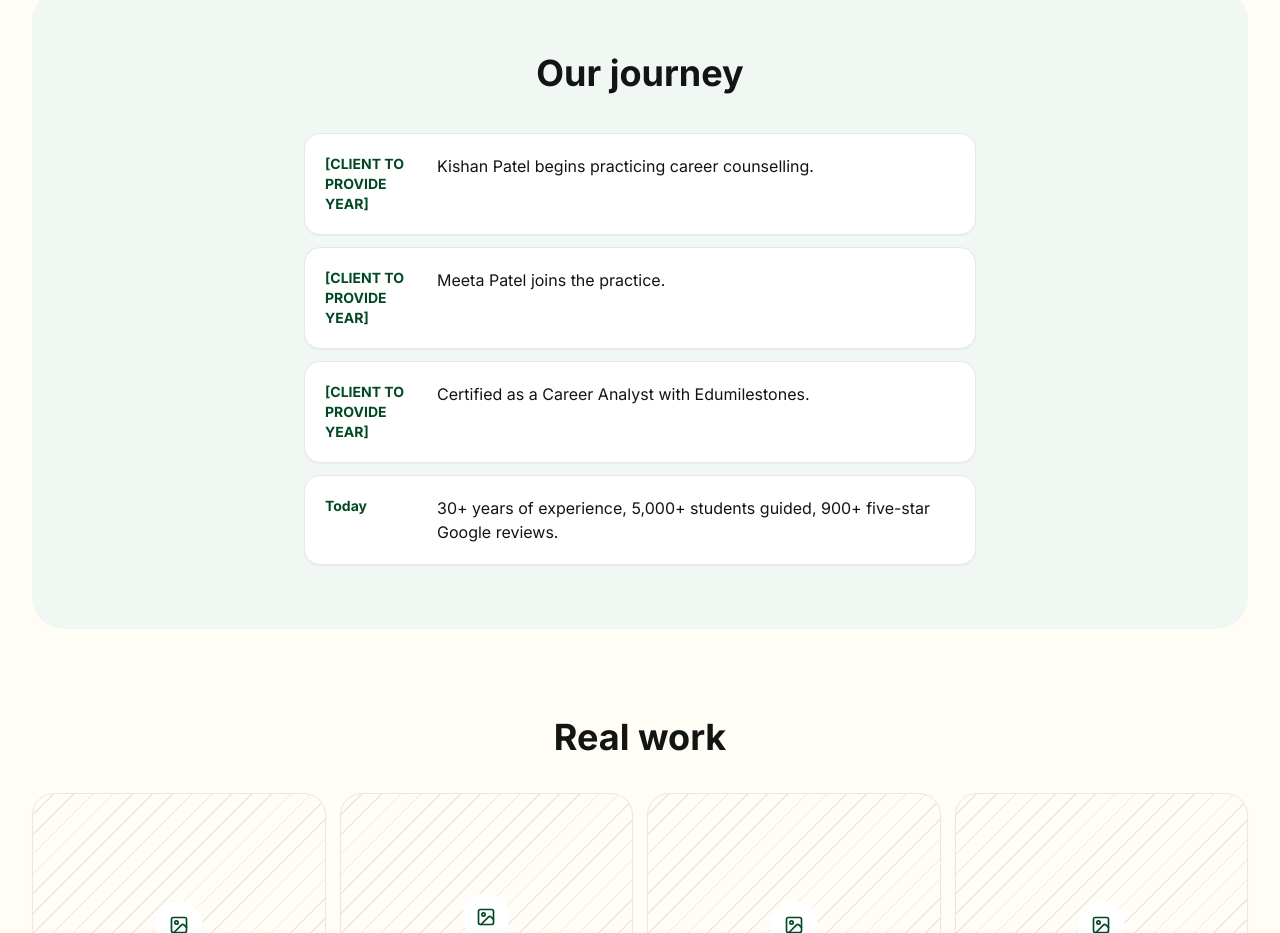
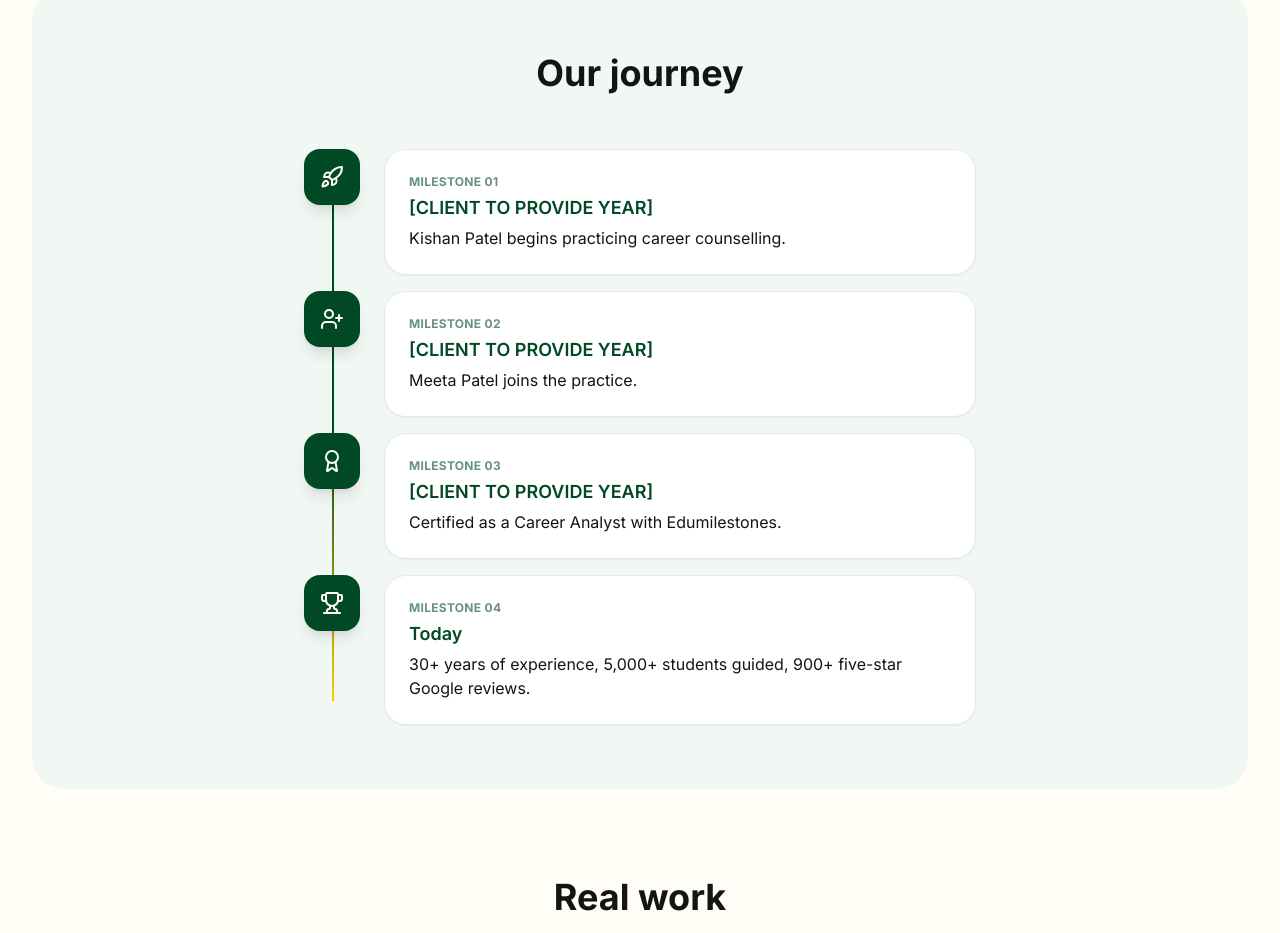
Before and after one commit to greenthera/bestcareercounselling.com, a React (Vite) app: page /who-we-are in a window 1280 px wide. Shown: the part 3180-4113 px from the top of the page. Built offline with nearby package versions, Linux system fonts and the light colour scheme; no server answers.

Commit message:
feat: redesign Our journey as a vertical timeline with icon badges (#280)

```diff
--- a/src/components/who-we-are/OurJourney.tsx
+++ b/src/components/who-we-are/OurJourney.tsx
@@ -1,10 +1,11 @@
+import { Rocket, UserPlus, Award, Trophy } from 'lucide-react'
 import { Reveal } from '@/components/ui/reveal'
 
 const MILESTONES = [
-  { year: '[CLIENT TO PROVIDE YEAR]', text: 'Kishan Patel begins practicing career counselling.' },
-  { year: '[CLIENT TO PROVIDE YEAR]', text: 'Meeta Patel joins the practice.' },
-  { year: '[CLIENT TO PROVIDE YEAR]', text: 'Certified as a Career Analyst with Edumilestones.' },
-  { year: 'Today', text: '30+ years of experience, 5,000+ students guided, 900+ five-star Google reviews.' },
+  { year: '[CLIENT TO PROVIDE YEAR]', text: 'Kishan Patel begins practicing career counselling.', icon: Rocket },
+  { year: '[CLIENT TO PROVIDE YEAR]', text: 'Meeta Patel joins the practice.', icon: UserPlus },
+  { year: '[CLIENT TO PROVIDE YEAR]', text: 'Certified as a Career Analyst with Edumilestones.', icon: Award },
+  { year: 'Today', text: '30+ years of experience, 5,000+ students guided, 900+ five-star Google reviews.', icon: Trophy },
 ]
 
 export function OurJourney() {
@@ -14,15 +15,31 @@ export function OurJourney() {
         <Reveal>
           <h2 className="text-center text-3xl font-bold text-ink md:text-4xl">Our journey</h2>
         </Reveal>
-        <ol className="mx-auto mt-10 max-w-2xl space-y-3">
-          {MILESTONES.map((milestone, index) => (
-            <Reveal key={milestone.text} delay={index * 90} as="li">
-              <div className="flex gap-4 rounded-2xl border border-neutral-border bg-white p-5 shadow-sm">
-                <span className="w-24 shrink-0 text-sm font-bold text-brand-green">{milestone.year}</span>
-                <p className="min-w-0 text-ink">{milestone.text}</p>
-              </div>
-            </Reveal>
-          ))}
+
+        <ol className="relative mx-auto mt-14 max-w-2xl space-y-4">
+          <div
+            className="absolute bottom-6 left-7 top-6 w-0.5 bg-gradient-to-b from-brand-green via-brand-green to-brand-yellow"
+            aria-hidden="true"
+          />
+          {MILESTONES.map((milestone, index) => {
+            const Icon = milestone.icon
+            return (
+              <Reveal key={milestone.text} delay={index * 100} as="li">
+                <div className="group relative flex gap-6">
+                  <span className="relative z-10 flex h-14 w-14 shrink-0 items-center justify-center rounded-2xl bg-brand-green text-warm-white shadow-lg transition-all duration-300 group-hover:-translate-y-1 group-hover:bg-brand-yellow group-hover:text-ink group-hover:shadow-xl">
+                    <Icon className="h-6 w-6" aria-hidden="true" />
+                  </span>
+                  <div className="min-w-0 flex-1 rounded-[1.375rem] border border-neutral-border bg-white p-6 shadow-sm transition-all duration-300 group-hover:-translate-y-1 group-hover:shadow-lg">
+                    <p className="text-xs font-bold uppercase tracking-wide text-brand-green/60">
+                      Milestone {String(index + 1).padStart(2, '0')}
+                    </p>
+                    <p className="mt-1 text-lg font-semibold text-brand-green">{milestone.year}</p>
+                    <p className="mt-1 text-ink">{milestone.text}</p>
+                  </div>
+                </div>
+              </Reveal>
+            )
+          })}
         </ol>
       </div>
     </section>
```
